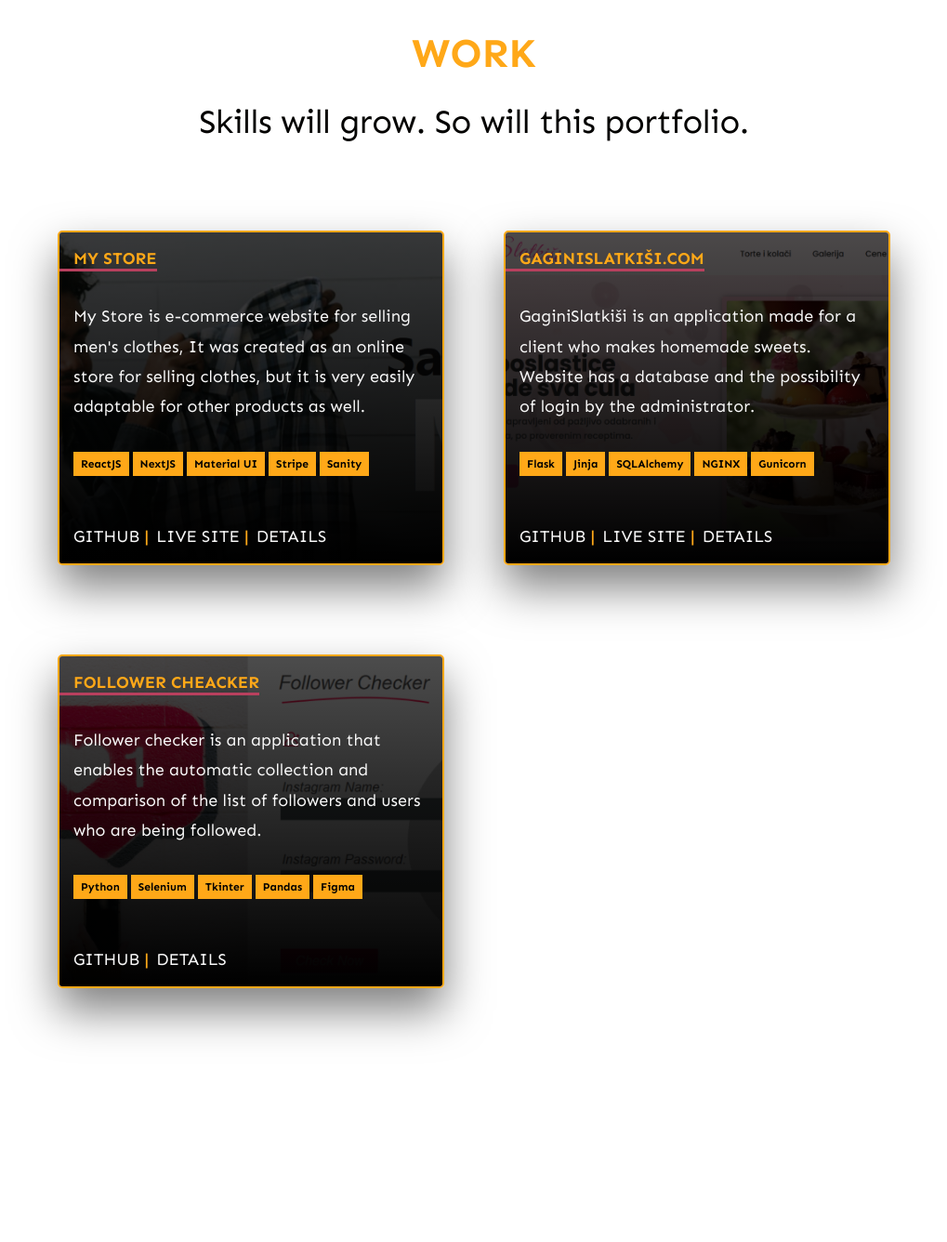
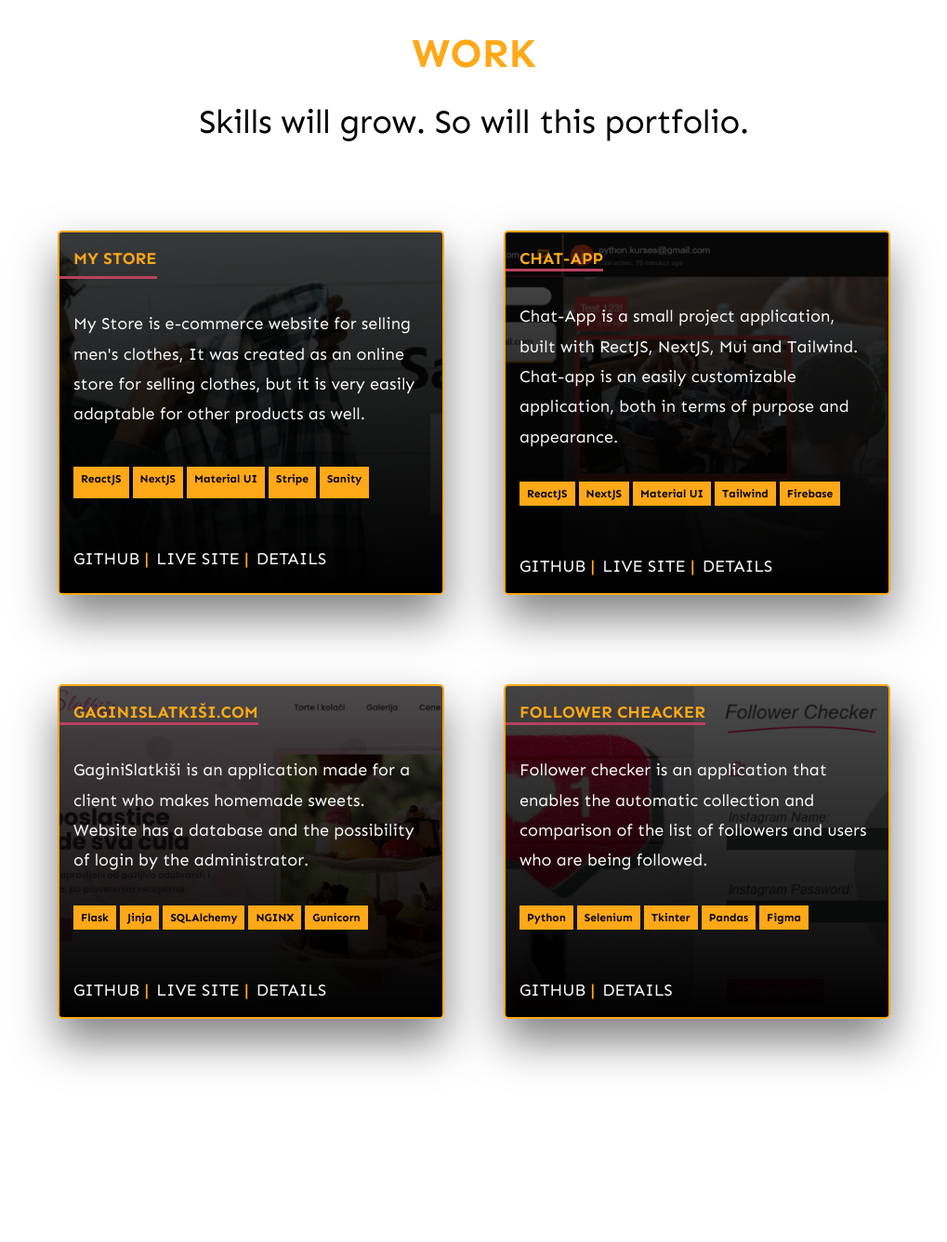
Before and after one commit to IvanRavic88/Portfolio_1, a Flask app: page / in a window 1280 px wide. Shown: the part 1891-3227 px from the top of the page at 93% size, without its empty margins (130-1149 px from the left). Run offline with Flask 2, Linux system fonts and the light colour scheme.

Commit message:
Chat-app page update

```diff
--- a/main.py
+++ b/main.py
@@ -72,7 +72,5 @@ def chat_app():
 def resume_pdf():
   return send_from_directory(".", "Ivan's Resume.pdf")
 
-
-
 if __name__ == "__main__":
   app.run(debug=True)
--- a/static/css/style.css
+++ b/static/css/style.css
@@ -122,18 +126,19 @@
 
 .project-card {
   display: grid;
-  color: #F8F8F8;
+  color: #f8f8f8;
   background-image: url("../img/gagini_slatkisi.png");
   background-size: cover;
   background-position: center;
   box-shadow: 0 2.4rem 4.8rem rgba(0, 0, 0, 0.5);
-  border: 2px solid #FFA818;
+  border: 2px solid #ffa818;
   max-width: 50rem;
   border-radius: 0.5rem;
   overflow: hidden;
   transition: transform 500ms ease;
 }
-.project-card:hover, .project-card:focus-within {
+.project-card:hover,
+.project-card:focus-within {
   transform: scale(1.05);
 }
 
@@ -143,6 +148,10 @@
 
 .e-commerce {
   background-image: url("../img/e-commerce.png");
+}
+
+.chat-app {
+  background-image: url("../img/image-for-chat-app.png");
 }
 
 .card-content {
@@ -171,7 +180,7 @@
   text-transform: uppercase;
   font-weight: 700;
   font-size: 1.8rem;
-  color: #FFA818;
+  color: #ffa818;
 }
 
 .project-header::after {
@@ -181,7 +190,7 @@
   bottom: 0;
   height: 3px;
   width: calc(100% + 1.5rem);
-  background: #B8405E;
+  background: #b8405e;
   transform-origin: left;
   transition: transform 500ms ease;
 }
@@ -198,19 +207,21 @@
 .project-links span {
   font-size: 1.8rem;
   font-weight: 700;
-  color: #FFA818;
+  color: #ffa818;
 }
 
-.link-project:link, .link-project:visited {
+.link-project:link,
+.link-project:visited {
   display: inline-block;
-  color: #F8F8F8;
+  color: #f8f8f8;
   text-decoration: none;
   font-size: 1.8rem;
   margin-top: 2rem;
   transition: all 0.3s;
 }
-.link-project:hover, .link-project:active {
-  color: #FFA818;
+.link-project:hover,
+.link-project:active {
+  color: #ffa818;
 }
 
 .project-describe {
@@ -260,7 +274,7 @@
   justify-content: center;
   flex-wrap: wrap;
   color: #030200;
-  background-color: #FFA818;
+  background-color: #ffa818;
   display: inline-block;
   padding: 0.4rem 0.8rem;
   font-size: 1.2rem;
--- a/templates/index.html
+++ b/templates/index.html
@@ -123,6 +123,25 @@
           </div>
           </div>
           </div>
+
+          <div class="project-card chat-app">
+            <div class="card-content">
+            <h2 class="project-header">Chat-App</h2>
+            <p class="project-describe">Chat-App is a small project application, built with RectJS, NextJS,
+              Mui and Tailwind. Chat-app is an easily customizable application, both in terms of
+              purpose and appearance.</p>
+            <div class="skill-cards">
+              <span>ReactJS</span><span>NextJS</span><span>Material UI</span><span>Tailwind</span><span>Firebase</span>
+            </div>
+            <div class="project-links">
+            <a class="link-project" target="_blank" href="https://github.com/IvanRavic88/chat-app">Github&nbsp;</a><span>|</span>
+            <a class="link-project" target="_blank" href="https://chat-app-ivanravic88.vercel.app/">&nbsp;Live site&nbsp;</a><span>|</span>
+            <a class="link-project" target="_blank" href="{{url_for('chat_app')}}">&nbsp;Details</a>
+
+          </div>
+          </div>
+          </div>
+
 
           <div class="project-card">
             <div class="card-content">
```
Also changed, not shown: other parts of static/css/style.css (+71 -46 lines), static/img/image-for-chat-app.png (added).
